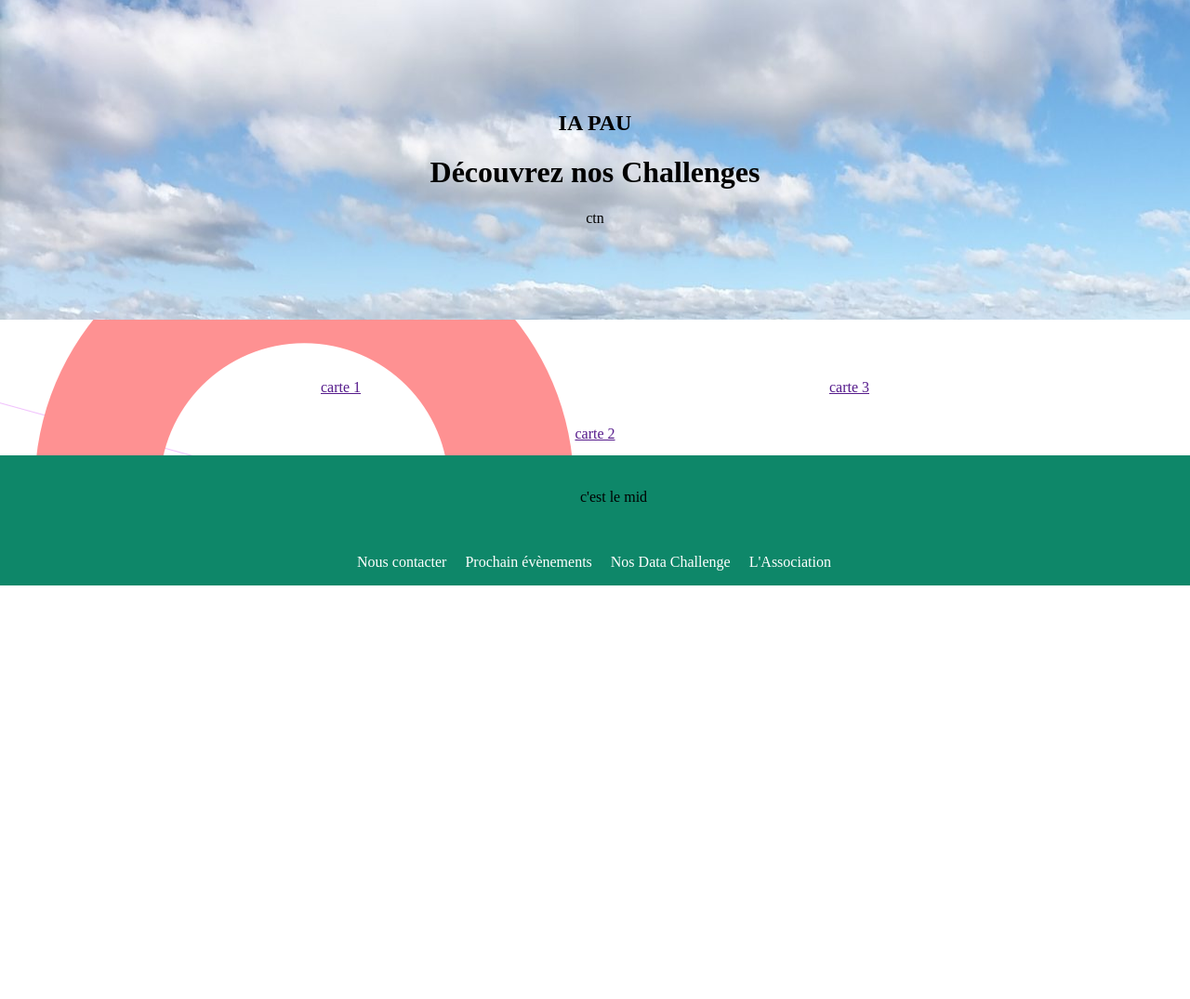
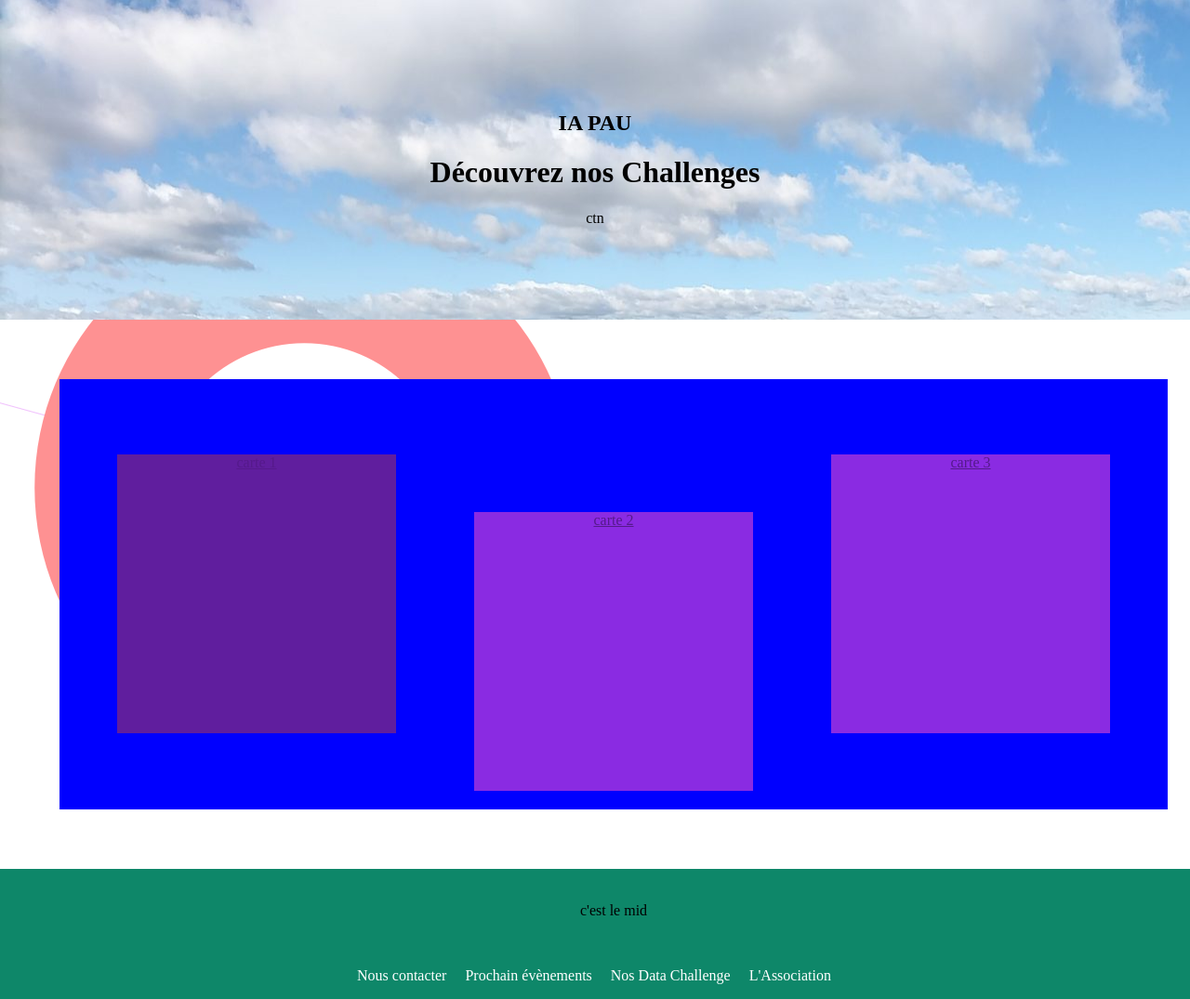
Before and after one commit to blj64/projetIng1, a PHP site: page /pages/accueilAdmin.php in a window 1280 px wide. Shown: the part 122-1197 px from the top of the page at 93% size. Before the commit the page ends 752 px from the top, so only its background shows below. Run offline with PHP 8.4, Linux system fonts and the light colour scheme.

Commit message:
got the card template

```diff
--- a/css/accueil.css
+++ b/css/accueil.css
@@ -14,3 +14,47 @@ body {
     margin-top: 0;
     margin-bottom: 0;
 }
+
+#part3 {
+    margin: 0;
+    padding: 5%;
+    background-image: url("../asset/img/marketing-bg6.png");
+}
+
+.card-box {
+    background-color: blue;
+    height: fit-content;
+    width: 100%;
+    margin: 0 auto;
+    padding: 20px;
+    padding-bottom: 20px;
+    display: flex;
+    flex-direction: row;
+    flex-wrap: wrap;
+    justify-content: space-around;
+    align-items: center;
+}
+
+.card {
+    position: relative;
+    margin: 2%;
+    width: 300px;
+    height: 300px;
+    background-color: blueviolet;
+}
+
+.card:nth-child(even) {
+    top: 100px;
+    margin-bottom: 100px;
+}
+
+.filter {
+    background-color: rgba(0,0,0,0.3);
+    width: 100%;
+    height: 100%;
+    transition: background-color 0.25s;
+}
+
+.filter:hover {
+    background-color: rgba(0,0,0,0.05);
+}
--- a/pages/accueilAdmin.php
+++ b/pages/accueilAdmin.php
@@ -1,3 +1,4 @@
+
 <?php
 session_start();
 ?>
@@ -7,7 +8,7 @@ session_start();
 	<head>
 		<meta charset="UTF-8">
 		<meta http-equiv="X-UA-Compatible" content="IE=edge">
-		<link rel="stylesheet" href="../css/accueilAdmin.css">
+		<link rel="stylesheet" href="../css/accueil.css">
 		<link rel="stylesheet" href="../css/header.css">
         <link rel="stylesheet" href="../css/underHeader.css">
         <link rel="stylesheet" href="../css/stripmid.css">
@@ -17,33 +18,40 @@ session_start();
 		<title>Accueil</title>
 	</head>
 	<body>
-		<div id="part1Admin">
+		<div id="part1">
 			<?php include('../php/header.php'); ?>
 		</div>
-        <div id="part2Admin">
+        <div id="part2">
             <?php include('../php/underHeader.php'); ?>
 		</div>
-        <div id="part3Admin">
-            <div id ="cardAdmin">
-                <div id="card1Admin" class="spaceBetweenCards">
-                    <a href="">carte 1</a>
+        <div id="part3">
+            <div id ="card" class="card-box">
+
+                <div id="card1" class="card">
+                    <div class="filter">
+                        <a href="">carte 1</a>
+                    </div>
                 </div>
-                <div id="card2Admin" class="spaceBetweenCards">
+
+
+                <div id="card2" class="card">
                     <a href="">carte 2</a>
                 </div>
-                <div id="card3Admin">
+
+
+                <div id="card3" class="card">
                     <a href="">carte 3</a>
                 </div>
             </div>
 		</div>
 
-        <div id="part4Admin">
-            <?php include('../php/stripMid.php'); ?>
+        <div id="part4">
+            <?php require('../php/stripMid.php'); ?>
             </div>
         </div>
 
-		<div id="part5Admin">
-			<?php include('../php/footer.php'); ?>
+		<div id="part5">
+			<?php require('../php/footer.php'); ?>
 		</div>
 
 
```
